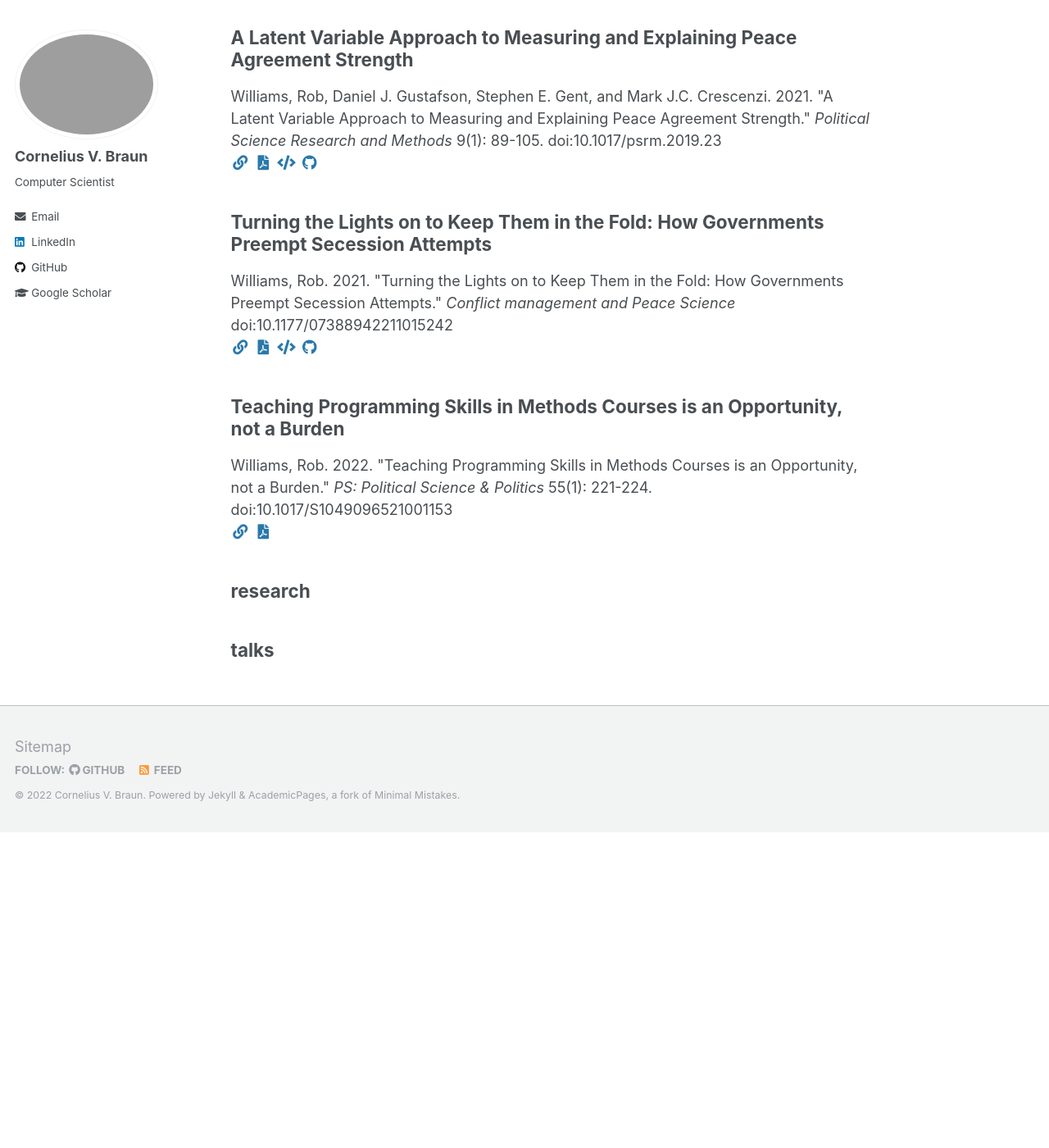
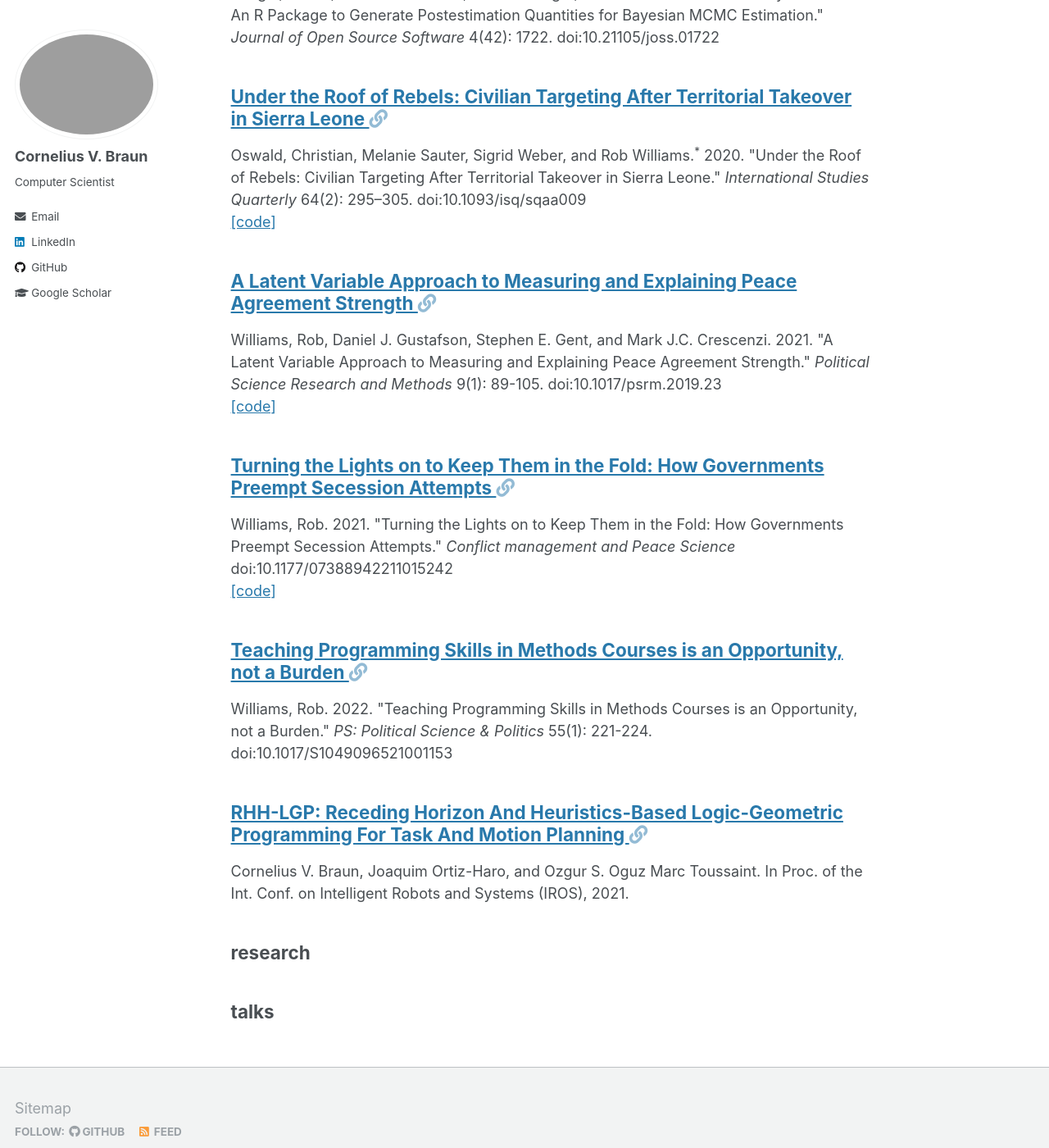
Before and after one commit to cornelius-braun/cornelius-braun.github.io, a Jekyll site: the page built from _pages/sitemap.md, in a window 1280 px wide and 1400 px high, scrolled down 1347 px. Shown: the whole window at 82% size. Built offline with Jekyll 4.4.1, drawn with Linux system fonts in a browser that asks for light colours; before the commit the page ends 2362 px from its top, so only the background shows below that; some of the changed text lies outside the part shown.

Commit message:
updated publication style

```diff
--- a/_includes/archive-single.html
+++ b/_includes/archive-single.html
@@ -27,7 +27,9 @@
     {% endif %}
 
     <h2 class="archive__item-title" itemprop="headline">
-      {% if post.collection == 'publications' %}
+      {% if post.collection == 'publications' and post.paperurl %}
+        <a href="{{ post.paperurl }}">{{ title }}</a> <a href="{{ base_path }}{{ post.url }}" rel="permalink"><i class="fa fa-link" aria-hidden="true" title="permalink"></i><span class="sr-only">Permalink</span></a>
+      {% elsif post.collection == 'publications'}
         {{ title }}
       {% elsif post.link %}
         <a href="{{ post.link }}">{{ title }}</a> <a href="{{ base_path }}{{ post.url }}" rel="permalink"><i class="fa fa-link" aria-hidden="true" title="permalink"></i><span class="sr-only">Permalink</span></a>
@@ -41,63 +43,26 @@
       <p class="page__meta"><i class="fa fa-clock" aria-hidden="true"></i> {% include read-time.html %}</p>
     {% endif %}
 
-    {% if post.collection == 'teaching' %}
-      <p> {{ post.type }}, <i>{{ post.venue }}</i>, {{ post.date | default: "1900-01-01" | date: "%Y" }} </p>
-    {% elsif post.collection == 'publications' %}
-      {% if post.abstract %}
-        <details><summary>Abstract</summary>
-        <blockquote>
-        <p>
-        {{ post.abstract }}
-        </p>
-        </blockquote>
-        </details>
-      {% endif %}
-
       <!-- citation and icon code -->
       <p>
       {% if post.citation %}
         {{ post.citation }}
       {% endif %}
       <br>
-      {% if post.link %}
-        <a href="{{ post.link }}"><i class="fas fa-fw fa-link zoom" aria-hidden="true"></i></a>
-      {% endif %}
-      {% if post.paperurl %}
-        <a href="{{ post.paperurl }}"><i class="fas fa-fw fa-file-pdf zoom" aria-hidden="true"></i></a>
+      {% if post.journal %}
+        <a href="{{ post.link }}">[journal]</a>
+      {% elsif post.conference %}
+        <a href="{{ post.link }}">[conference]</a>
+      {% elsif post.arxiv %}
+        <a href="{{ post.link }}">[arxiv]</a>
       {% endif %}
       {% if post.code %}
-        <a href="{{ post.code }}"><i class="fas fa-fw fa-code zoom" aria-hidden="true"></i></a>
+        <a href="{{ post.code }}">[code]</a>
       {% endif %}
-      {% if post.github %}
-        <a href="{{ post.github }}"><i class="fab fa-fw fa-github zoom" aria-hidden="true"></i></a>
+      {% if post.video %}
+        <a href="{{ post.video }}">[video]</a>
       {% endif %}
       </p>
-    {% elsif post.collection == 'posts' and post.date %}
-      <p class="page__date"><i class="fa fa-fw fa-calendar" aria-hidden="true"></i> <time datetime="{{ post.date | default: "1900-01-01" | date_to_xmlschema }}">{{ post.date | default: "1900-01-01" | date: "%B %d, %Y" }}</time></p>
-    {% endif %}
-
-    {% if post.excerpt and post.collection == 'research' and site.read_more != 'enabled' %}
-      <p class="archive__item-excerpt" itemprop="description">
-        <a href="{{ base_path }}{{ post.url }}" rel="permalink">
-        <div class="container">
-          {{ post.excerpt }}
-          <div class="overlay">
-          </div>
-        </div>
-        </a>
-      </p>
-    {% elsif post.excerpt and site.read_more != 'enabled' %}
-    <p class="archive__item-excerpt" itemprop="description">{{ post.excerpt | markdownify }}</p>
-    {% elsif post.excerpt and site.read_more == 'enabled' %}
-      <p class="archive__item-excerpt" itemprop="description">
-        <p>{{ post.excerpt | markdownify | remove: '<p>' | remove: '</p>' }}
-          <strong>
-            <a href="{{ base_path }}{{ post.url }}" rel="permalink"> Read more</a>
-          </strong>
-        </p>
-      </p>
-    {% endif %}
 
   </article>
 </div>
--- /dev/null
+++ b/_publications/2022_rhhlgp.md
@@ -0,0 +1,11 @@
+---
+title: "RHH-LGP: Receding Horizon And Heuristics-Based Logic-Geometric Programming For Task And Motion Planning"
+collection: publications
+permalink: /publication/2019-bayespostest
+date: 2022-10-26
+pubtype: "conference"
+venue: 'Proc. of the Int. Conf. on Intelligent Robots and Systems (IROS)'
+paperurl: '/files/pdf/2022_rhhlgp.pdf'
+link: 'https://arxiv.org/abs/2110.03420'
+citation: 'Cornelius V. Braun, Joaquim Ortiz-Haro, and Ozgur S. Oguz Marc Toussaint. In Proc. of the Int. Conf. on Intelligent Robots and Systems (IROS), 2021.'
+---
```
Also changed, not shown: _data/authors.yml (+7 -15 lines).
